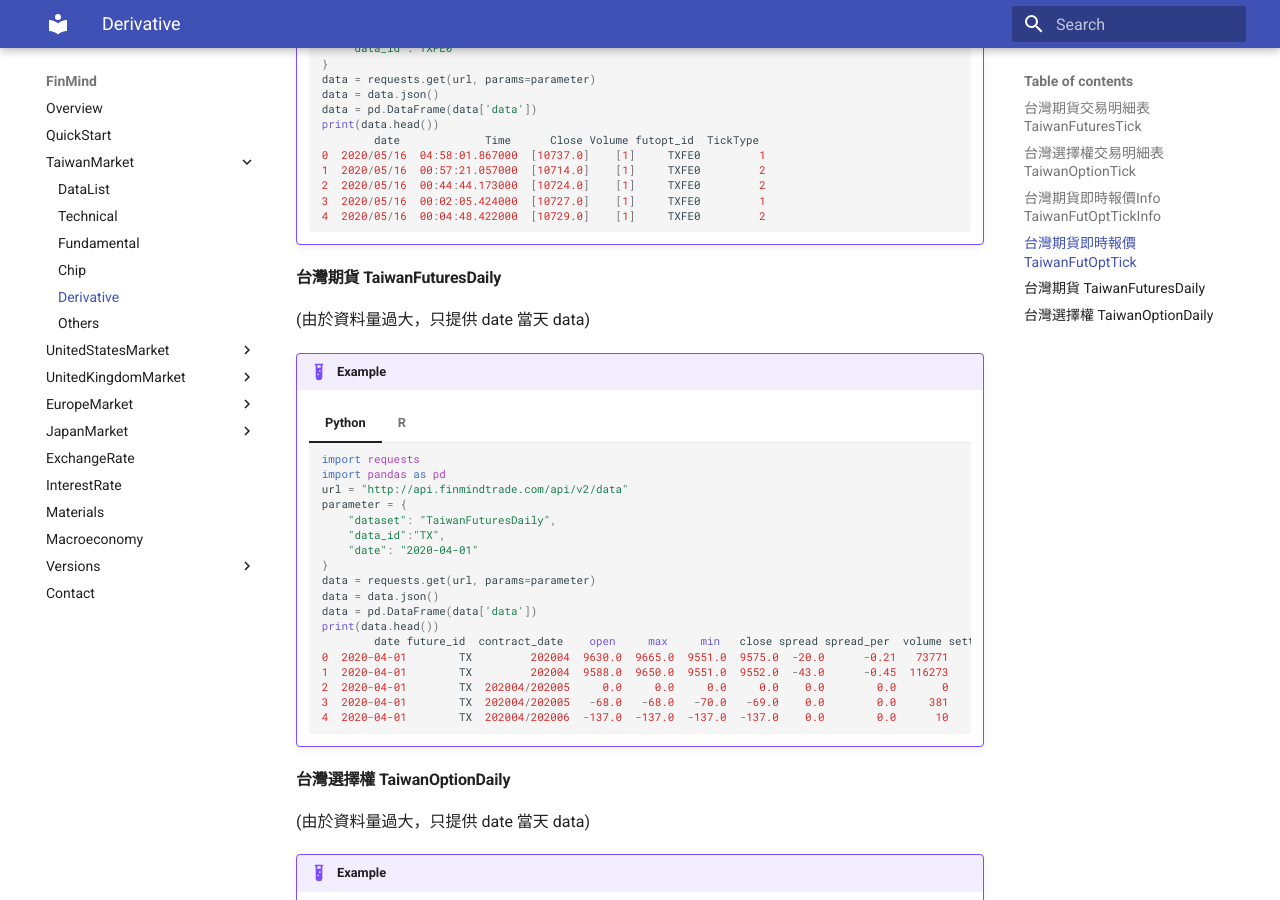
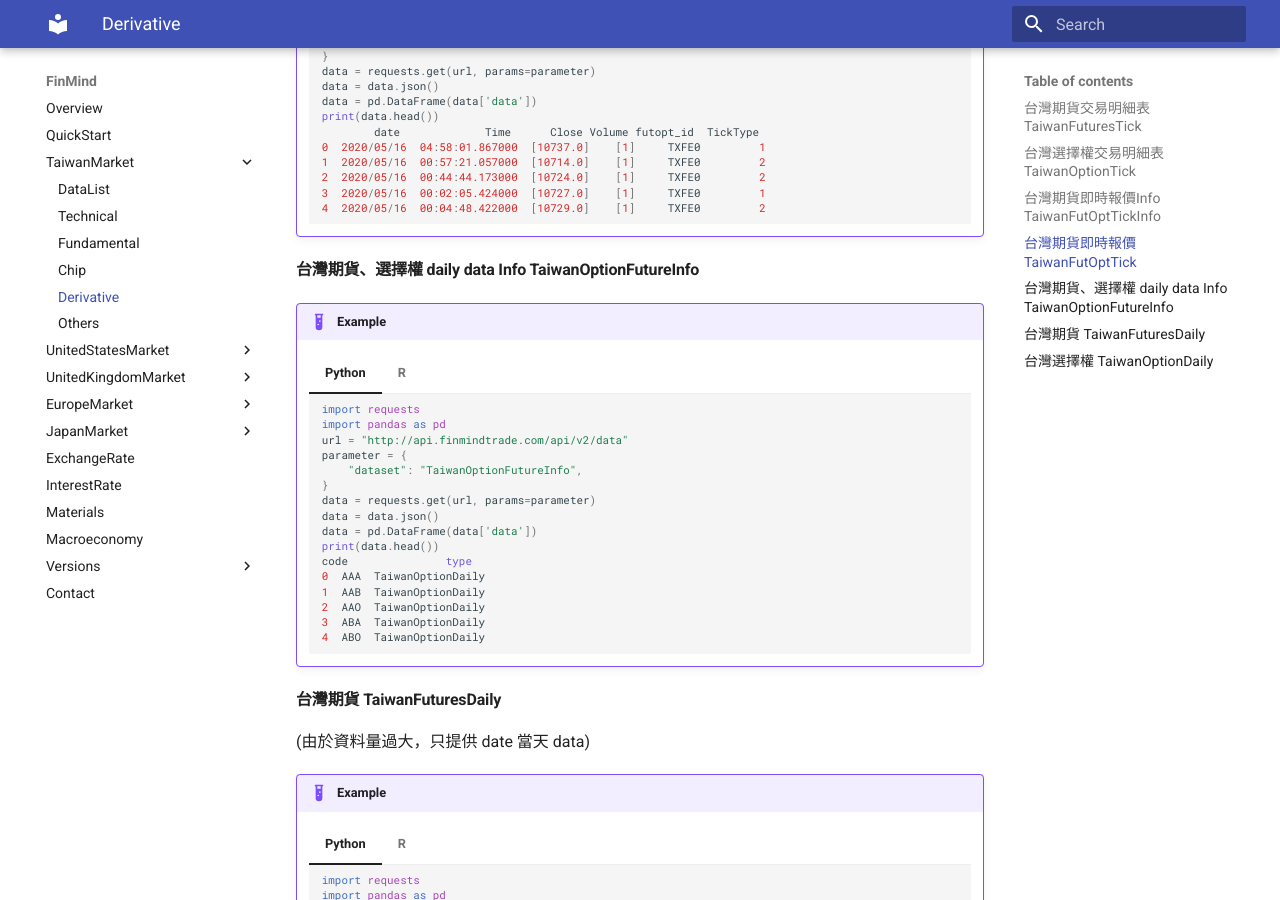
Before and after one commit to FinMind/FinMind-Doc, an MkDocs documentation site: the page built from docs/tutor/TaiwanMarket/Derivative.md, in a window 1280 px wide and 900 px high, scrolled down 2035 px. Built offline with MkDocs 1.6.1 and Material for MkDocs 9.7.7, drawn with Linux system fonts in a browser that asks for light colours; some of the changed text lies outside the part shown.

Commit message:
feat: add TaiwanOptionFutureInfo

````diff
--- a/docs/tutor/TaiwanMarket/Derivative.md
+++ b/docs/tutor/TaiwanMarket/Derivative.md
@@ -1,10 +1,11 @@
 
-在台股衍生性商品資料，我們擁有 6 種資料集，如下:
+在台股衍生性商品資料，我們擁有 7 種資料集，如下:
 
 - [台灣期貨交易明細表 TaiwanFuturesTick](https://finmind.github.io/tutor/TaiwanMarket/Derivative/#taiwanfuturestick)
 - [台灣選擇權交易明細表 TaiwanOptionTIck](https://finmind.github.io/tutor/TaiwanMarket/Derivative/#taiwanoptiontick)
 - [台股期貨、選擇權即時報價 Info TaiwanFutOptTickInfo](https://finmind.github.io/tutor/TaiwanMarket/Derivative/#info-taiwanfutopttickinfo)
 - [台股期貨、選擇權即時報價 TaiwanFutOptTick](https://finmind.github.io/tutor/TaiwanMarket/Derivative/#taiwanfutopttick)
+- [台灣期貨、選擇權 daily data Info TaiwanOptionFutureInfo](https://finmind.github.io/tutor/TaiwanMarket/Derivative/#daily-data-info-taiwanoptionfutureinfo)
 - [台股期貨 daily 交易資料 TaiwanFuturesDaily](https://finmind.github.io/tutor/TaiwanMarket/Derivative/#taiwanfuturesdaily)
 - [台股選擇權 daily 交易資料 TaiwanOptionDaily](https://finmind.github.io/tutor/TaiwanMarket/Derivative/#taiwanoptiondaily)
 
@@ -12,6 +13,7 @@
 #### 台灣期貨交易明細表 TaiwanFuturesTick
 
 (由於資料量過大，只提供 date 當天 data)
+
 !!! example
     === "Python"
         ```python
@@ -201,6 +202,55 @@
         5: 2020/05/16 00:04:48.422000 <list> <list>     TXFE0        2
         6: 2020/05/16 00:00:38.929000 <list> <list>     TXFE0        2
         ```
+
+
+
+#### 台灣期貨、選擇權 daily data Info TaiwanOptionFutureInfo
+
+!!! example
+    === "Python"
+        ```python
+        import requests
+        import pandas as pd
+        url = "http://api.finmindtrade.com/api/v2/data"
+        parameter = {
+            "dataset": "TaiwanOptionFutureInfo",
+        }
+        data = requests.get(url, params=parameter)
+        data = data.json()
+        data = pd.DataFrame(data['data'])
+        print(data.head())
+        code               type
+        0  AAA  TaiwanOptionDaily
+        1  AAB  TaiwanOptionDaily
+        2  AAO  TaiwanOptionDaily
+        3  ABA  TaiwanOptionDaily
+        4  ABO  TaiwanOptionDaily
+        ```
+    === "R"
+        ```R
+        library(httr)
+        library(data.table)
+        library(dplyr)
+
+        url = 'http://api.finmindtrade.com/api/v2/data'
+        response = httr::GET(url = url,
+                            query = list(
+                            dataset="TaiwanOptionFutureInfo"
+                            )
+        )
+        data = response %>% content
+        df = do.call('cbind',data$data) %>%data.table
+        head(df)
+        code              type
+        1:  AAA TaiwanOptionDaily
+        2:  AAB TaiwanOptionDaily
+        3:  AAO TaiwanOptionDaily
+        4:  ABA TaiwanOptionDaily
+        5:  ABO TaiwanOptionDaily
+        6:  ACA TaiwanOptionDaily
+        ```
+
 
 #### 台灣期貨 TaiwanFuturesDaily
 (由於資料量過大，只提供 date 當天 data)
````
Also changed, not shown: other parts of docs/tutor/TaiwanMarket/Derivative.md (+0 -1 lines), docs/tutor/TaiwanMarket/DataList.md (+2 -1 lines).
